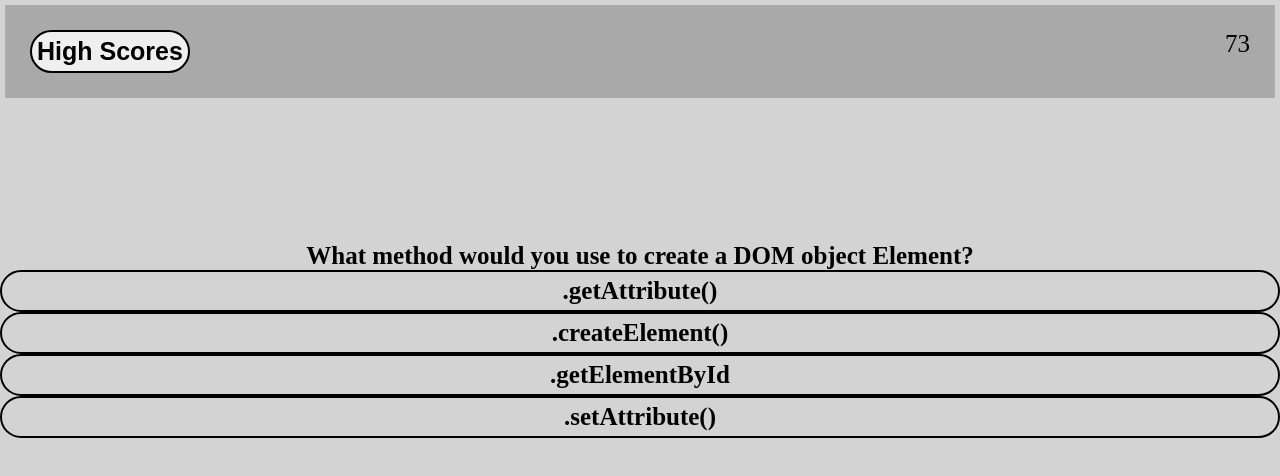
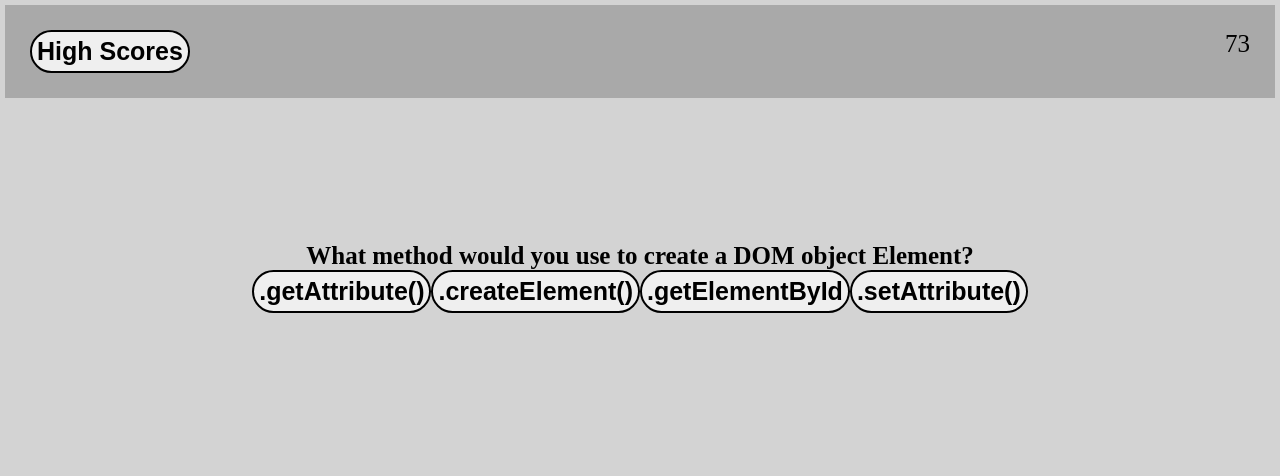
Before and after one commit to MCN17/code-quiz, a plain HTML site: page index.html in a window 1280 px wide. Both pictures are taken after a click on the button "Start Quiz". Drawn offline with Linux system fonts and the light colour scheme; files whose address does not match are found by name.

Commit message:
changed choices from li to buttons - still need to fix how they are displayed

```diff
--- a/assets/style.css
+++ b/assets/style.css
@@ -81,20 +81,23 @@ button {
 /* Quiz Content Section Style Start */
  .quiz-content {
     text-align: center;
-    justify-content: center;
 }
 
-.choices ul li {
-    display: flex;
+.choices {
+    align-items: center;
+}
+
+
+.choices button {
+
     font-size: 25px;
     font-weight: bold;
     padding: 5px;
     border: solid 2px black;
     border-radius: 25px;
-    justify-content: center;
 }
 
-.choices ul li:hover {
+.choices button:hover {
     background-color: darkgray;
 }
 
--- a/script.js
+++ b/script.js
@@ -51,8 +51,8 @@ var highScoresEl = document.querySelector(".highScoresList");
 var formEl = document.querySelector(".form");
 var timerEl = document.querySelector(".timer");
 
-var choicesListEl = document.createElement("ul"); // Need to do something different here becuase ul is a block element so it's always going to take up 100% width.
-    choicesListEl.setAttribute("class", "choices");
+var choicesListEl = document.createElement("div"); // Need to do something different here becuase ul is a block element so it's always going to take up 100% width.
+    choicesListEl.setAttribute("class", "newChoices");
     choicesEl.appendChild(choicesListEl);
 
 var score = 0;
@@ -115,10 +115,10 @@ function displayQuestions () {
 // Turns the choices from the array into an unordered list
 function displayChoices () {
     for (i = 0; i < quizQuestions[q].choices.length; i++){
-        var li = document.createElement("li"); // change this to create a button at a later time for a better look
-        li.textContent = quizQuestions[q].choices[i];
-        li.id = i
-        choicesListEl.appendChild(li);
+        var btn = document.createElement("button"); // change this to create a button at a later time for a better look
+        btn.textContent = quizQuestions[q].choices[i];
+        btn.id = i
+        choicesListEl.appendChild(btn);
     }
     q++;
 }
```
